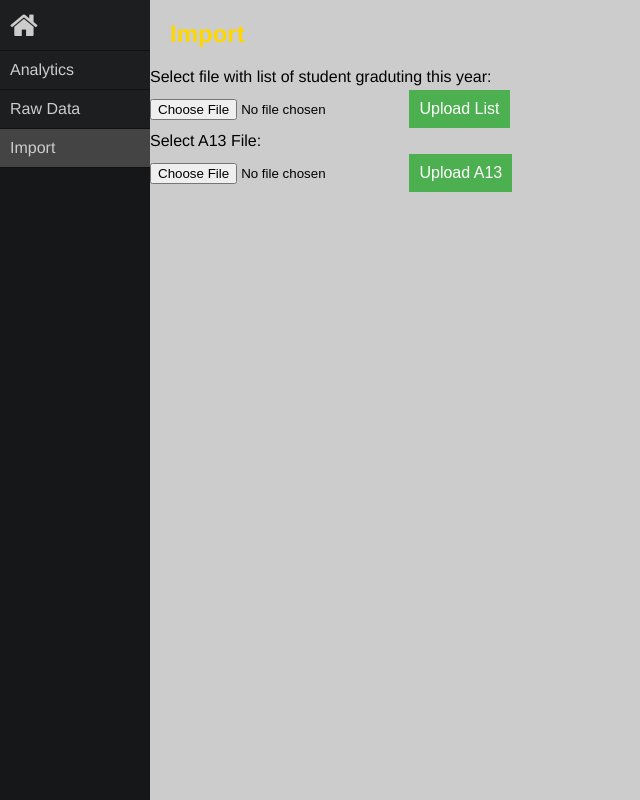
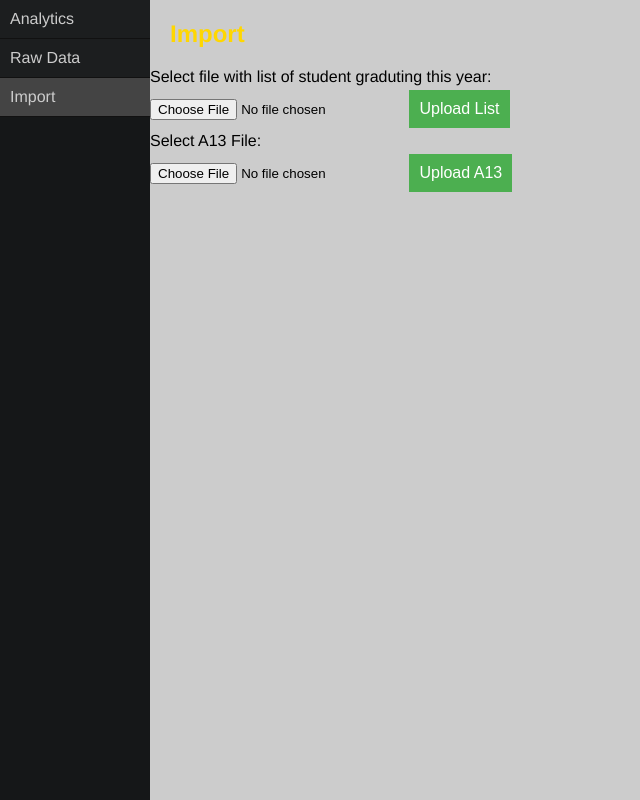
Before and after one commit to sj3kenne/MOBA-Team7, a PHP site: page /uploading.html in a window 1280 px wide. Shown: the part 60-860 px from the top of the page, without its empty margins (0-640 px from the left). Run offline with PHP 8.4, Linux system fonts and the light colour scheme.

Commit message:
removed home page & home icon from sidebar

```diff
--- a/filter-for-graphs.php
+++ b/filter-for-graphs.php
@@ -11,7 +11,6 @@
 <body>
     <div id="sidebar">
             <ul>
-                <li><a href="sidebar.html" class="fa fa-home" style="font-size:30px;color:#ccc;"></a></li>
                 <li><a href="filter-for-graphs.php" class="active">Analytics</a></li>
                 <li><a href="filter-for-tables.php">Raw Data</a></li>
                 <li><a href="uploading.html">Import</a></li>
--- a/filter-for-tables.php
+++ b/filter-for-tables.php
@@ -15,7 +15,6 @@
 	<div id="sidebar">
 
 			<ul>
-				<li><a href="sidebar.html" class="fa fa-home" style="font-size:30px;color:#ccc;"></a></li>
 				<li><a href="filter-for-graphs.php">Analytics</a></li>
 				<li><a href="filter-for-tables.php" class="active">Raw Data</a></li>
 				<li><a href="uploading.html">Import</a></li>
--- a/graphs.php
+++ b/graphs.php
@@ -13,7 +13,6 @@
 	<div id="sidebar">
 
 			<ul>
-				<li><a href="sidebar.html" class="fa fa-home" style="font-size:30px;color:#ccc;"></a></li>
 				<li><a href="filter-for-graphs.php" class="active">Analytics</a></li>
 				<li><a href="filter-for-tables.php">Raw Data</a></li>
 				<li><a href="uploading.html">Import</a></li>
--- a/raw-data.php
+++ b/raw-data.php
@@ -20,7 +20,6 @@ session_start();
 		<div id="sidebar">
 
 			<ul>
-				<li><a href="sidebar.html" class="fa fa-home" style="font-size:30px;color:#ccc;"></a></li>
 				<li><a href="graphs.php">Analytics</a></li>
 				<li><a href="filter-for-tables.php" class="active">Raw Data</a></li>
 				<li><a href="uploading.html">Import</a></li>
--- a/uploading.html
+++ b/uploading.html
@@ -13,7 +13,6 @@
 <div id="sidebar">
 
 		<ul>
-			<li><a href="sidebar.html" class="fa fa-home" style="font-size:30px;color:#ccc;"></a></li>
 			<li><a href="filter-for-graphs.php">Analytics</a></li>
 			<li><a href="filter-for-tables.php">Raw Data</a></li>
 			<li><a href="uploading.html" class="active">Import</a></li>
```
